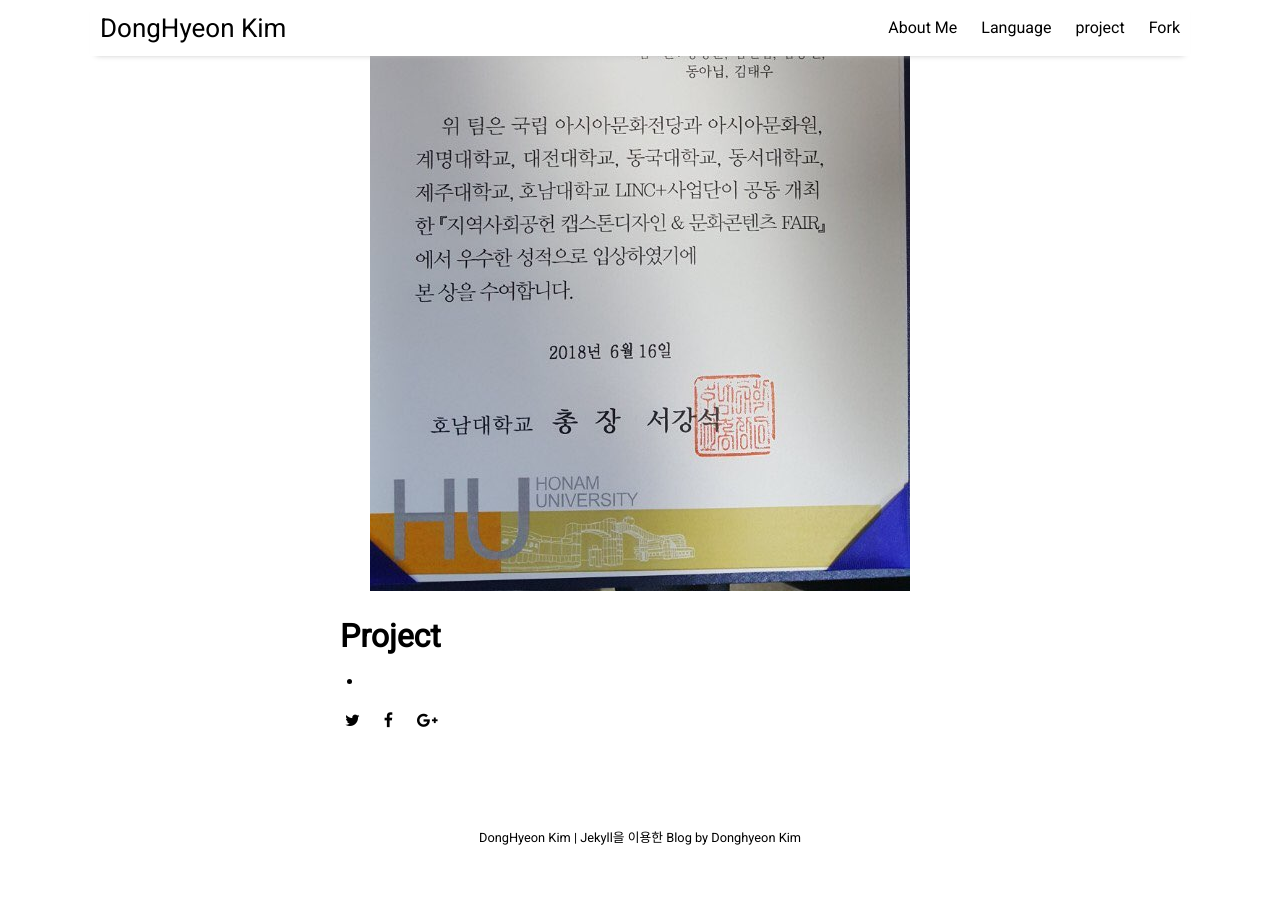
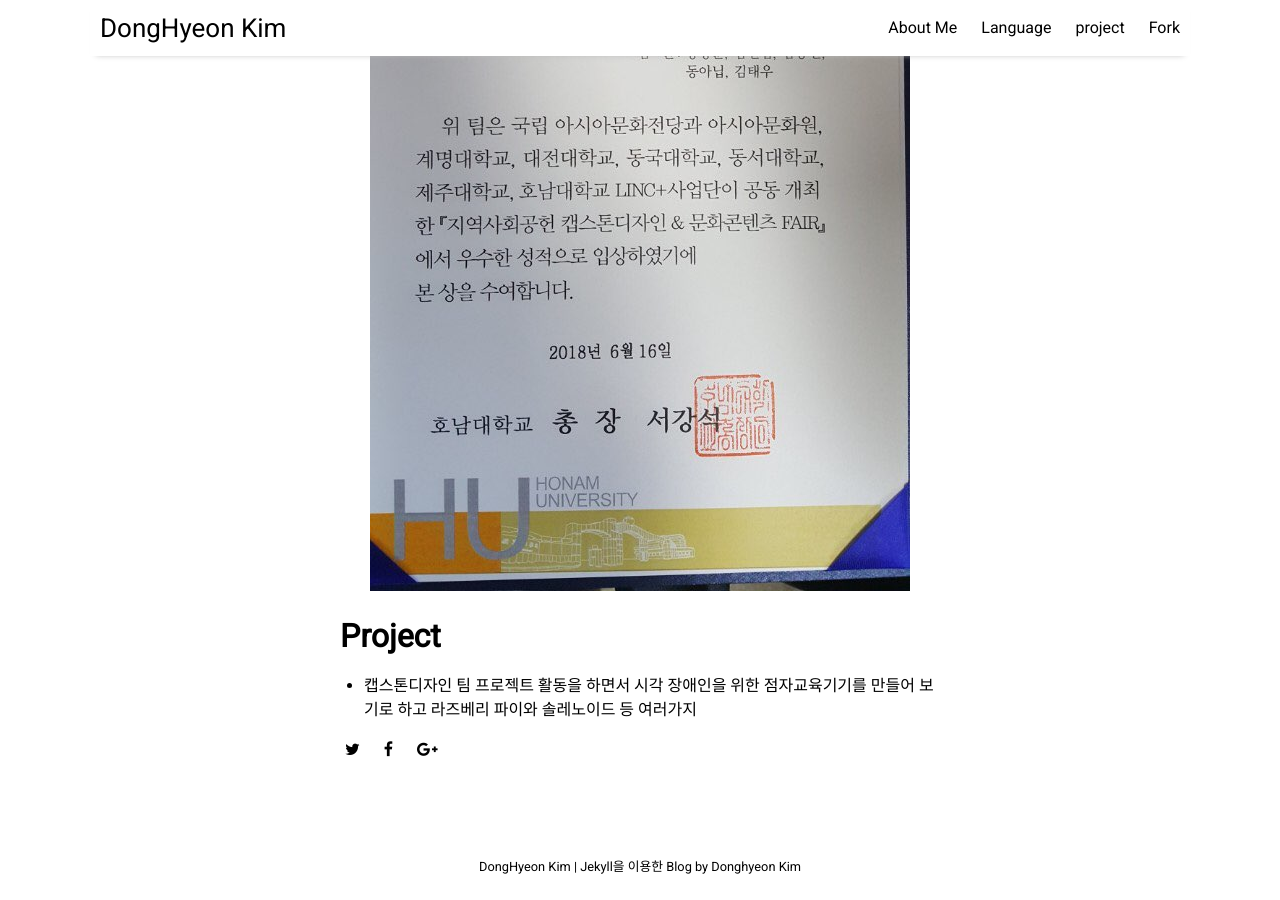
Before and after one commit to xddongx/xddongx.github.io, a Jekyll site: the page built from _posts/2016-10-10-getting-started.md, in a window 1280 px wide and 900 px high, scrolled down 531 px. Built offline with Jekyll 4.4.1, drawn with Linux system fonts in a browser that asks for light colours; nearby versions of some CDN libraries; before the commit the page ends 1402 px from its top, so only the background shows below that.

Commit message:
Update 2016-10-10-getting-started.md

```diff
--- a/_posts/2016-10-10-getting-started.md
+++ b/_posts/2016-10-10-getting-started.md
@@ -8,4 +8,4 @@
 ---
 
 # Project
-*
+* 캡스톤디자인 팀 프로젝트 활동을 하면서 시각 장애인을 위한 점자교육기기를 만들어 보기로 하고 라즈베리 파이와 솔레노이드 등 여러가지
```
